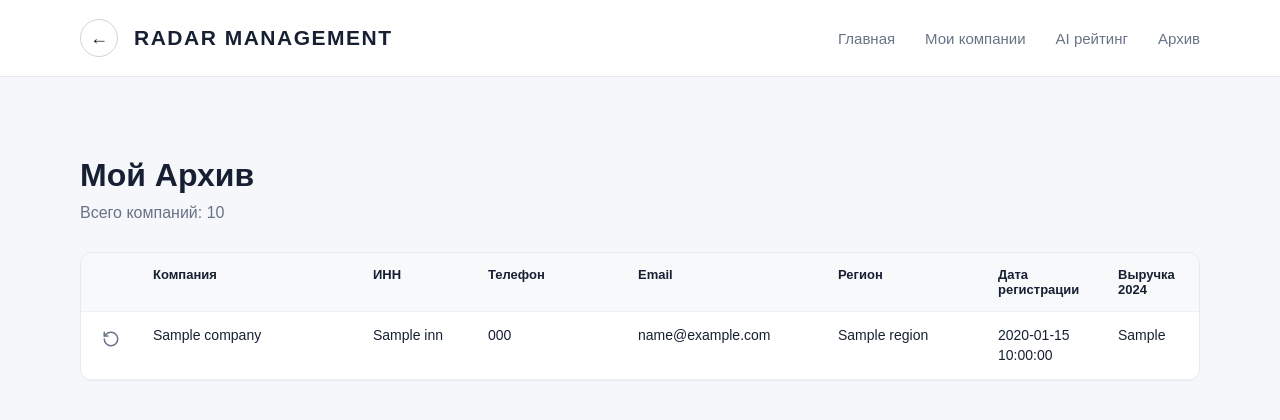
After one commit to kseniya161-max/Radar_Management, a FastAPI app: template app/templates/archived_companies.html in a window 1280 px wide. The commit adds this page. Shown: the top 420 px of the page. Run offline with FastAPI, Linux system fonts and the light colour scheme; the template is opened without the code that fills it: most values are stand-ins (such as "Sample title", 1, 10 or a date in 2020); parts of the project's set-up code (start-up, migrations or seed data) failed here and were passed over.

Commit message:
archive html+ base+fixing repo

```diff
--- a/app/static/css/style.css
+++ b/app/static/css/style.css
@@ -618,3 +618,42 @@ body {
 .archive-button svg {
     display: block;
 }
+
+
+/* Restore ARCHIVE BUTTON */
+
+.restore-button {
+    background: none;
+    border: none;
+
+    padding: 4px;
+
+    display: inline-flex;
+    align-items: center;
+    justify-content: center;
+
+    color: #697386;
+
+    cursor: pointer;
+
+    border-radius: 6px;
+
+    transition:
+        background 0.15s,
+        color 0.15s,
+        transform 0.15s;
+}
+
+.restore-button:hover {
+    background: #f0f2f6;
+    color: #2e7d32;
+    transform: scale(1.1);
+}
+
+.restore-button:active {
+    transform: scale(0.95);
+}
+
+.restore-button svg {
+    display: block;
+}
--- /dev/null
+++ b/app/templates/archived_companies.html
@@ -0,0 +1,185 @@
+{% extends "base.html" %}
+
+{% block title %}
+Radar Management — Архив
+{% endblock %}
+
+{% block content %}
+
+<section class="companies-page">
+
+    <div class="page-header">
+        <div>
+            <h1>Мой Архив</h1>
+            <p>
+                Всего компаний: {{ total }}
+            </p>
+        </div>
+    </div>
+    <div class="table-wrapper">
+
+        <table class="companies-table">
+
+            <thead>
+                <tr>
+                    <th></th>
+                    <th>Компания</th>
+                    <th>ИНН</th>
+
+                    <th>Телефон</th>
+                    <th>Email</th>
+                    <th>Регион</th>
+
+                    <th>Дата регистрации</th>
+                    <th>Выручка 2024</th>
+                    <th>Выручка 2025</th>
+
+                    <th>Рост выручки</th>
+                    <th>Рост прибыли</th>
+
+                    <th>AI Priority</th>
+                    <th>AI Risk</th>
+
+                </tr>
+            </thead>
+
+            <tbody>
+
+                {% for company in companies %}
+
+                <tr>
+                    <td>
+                        <button
+                            type="button"
+                            class="restore-button"
+                            data-inn="{{ company.inn }}"
+                            title="Из архива"
+                        >
+                            <svg xmlns="http://www.w3.org/2000/svg" width="18" height="18" viewBox="0 0 24 24"
+                                 fill="none" stroke="currentColor" stroke-width="2" stroke-linecap="round"
+                                 stroke-linejoin="round">
+                                <path d="M3 12a9 9 0 1 0 9-9 9.75 9.75 0 0 0-6.74 2.74L3 8"/><path d="M3 3v5h5"/></svg>
+                        </button>
+                    </td>
+
+
+                    <td>
+                        {{ company.name }}
+                    </td>
+
+                    <td>
+                        {{ company.inn }}
+                    </td>
+
+
+                    <td>
+                        {{ company.phone or "—" }}
+                    </td>
+
+                    <td>
+                        {{ company.email or "—" }}
+                    </td>
+
+                    <td>
+                        {{ company.region or "—" }}
+                    </td>
+
+                    <td>
+                        {{ company.registration_date or "—" }}
+                    </td>
+
+                    <td>
+                        {{ company.revenue_2024 or "—" }}
+                    </td>
+
+                    <td>
+                        {{ company.revenue_2025 or "—" }}
+                    </td>
+
+                    <td>
+                        {{ company.revenue_growth_3 or "—" }}
+                    </td>
+
+                    <td>
+                        {{ company.profit_growth_3 or "—" }}
+                    </td>
+
+                    <td>
+                        {{ company.ai_priority if company.ai_priority is not none else "—" }}
+                    </td>
+
+                    <td>
+                        {{ company.ai_risk if company.ai_risk is not none else "—" }}
+                    </td>
+
+                </tr>
+
+                {% else %}
+
+                <tr>
+                    <td colspan="13" class="empty-state">
+                        Нет компаний в архиве
+                    </td>
+                </tr>
+
+                {% endfor %}
+
+            </tbody>
+
+        </table>
+
+    </div>
+
+
+    {% if total > limit %}
+
+    <div class="pagination">
+
+        {% if page > 1 %}
+            <a
+                href="/web/archived?page={{ page - 1 }}"
+                class="secondary-button"
+            >
+                ← Назад
+            </a>
+        {% endif %}
+
+        <span>
+            Страница {{ page }}
+        </span>
+
+        {% if page * limit < total %}
+            <a
+                href="/web/archived?page={{ page + 1 }}"
+                class="secondary-button"
+            >
+                Далее →
+            </a>
+        {% endif %}
+
+    </div>
+
+    {% endif %}
+
+</section>
+
+<script>
+document.querySelectorAll(".restore-button").forEach(button => {
+    button.addEventListener("click", async () => {
+        const inn = button.dataset.inn;
+        try {
+            const response = await fetch(`/companies/${inn}/restore`, {
+                method: "POST"
+            });
+            if (!response.ok) {
+                throw new Error("Не удалось вернуть компанию из архива");
+            }
+            location.reload();
+        } catch (error) {
+            alert(error.message);
+        }
+    });
+});
+</script>
+
+{% endblock %}
--- a/app/templates/base.html
+++ b/app/templates/base.html
@@ -51,6 +51,11 @@
                class="nav-link {% if request.url.path.startswith('/web/ranked') %}active{% endif %}">
                 AI рейтинг
             </a>
+
+            <a href="/web/archived"
+               class="nav-link {% if request.url.path.startswith('/web/archived') %}active{% endif %}">
+                Архив
+            </a>
         </nav>
 
     </div>
--- a/app/web/routes.py
+++ b/app/web/routes.py
@@ -73,11 +73,12 @@ async def get_archived(request: Request, session: SessionDep, page: int = 1):
 
     repo = CompanyRepository(session)
     data = await repo.get_archive_paginate(limit=20, page=page)
+
     return templates.TemplateResponse(
         request=request,
         name="archived_companies.html",
         context={
-            "companies": data["companies"],
+            "companies": data["items"],
             "total": data["total"],
             "page": data["page"],
             "limit": data["limit"],
```
Also changed, not shown: app/repositories/company_repository.py (+7 -9 lines).
